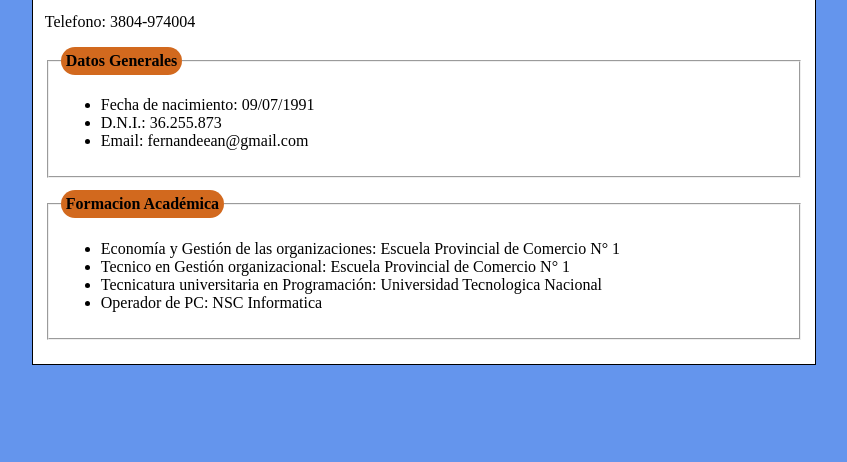
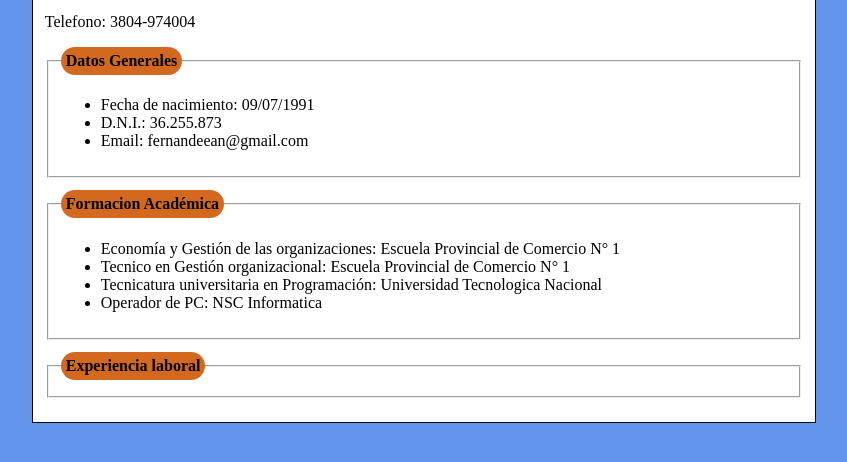
Before and after one commit to exequielfernandez/mi-proyecto-de-git, a plain HTML site: page index.html in a window 1280 px wide. Shown: the part 140-602 px from the top of the page, without its empty margins (216-1063 px from the left). Drawn offline with Linux system fonts and the light colour scheme.

Commit message:
agregue la zona de mi experiencia laboral

```diff
--- a/index.html
+++ b/index.html
@@ -52,3 +52,5 @@
                 <li>Operador de PC: NSC Informatica</li>
             </ul>
         </fieldset>
+        <fieldset>
+            <legend>Experiencia laboral</legend>
```
